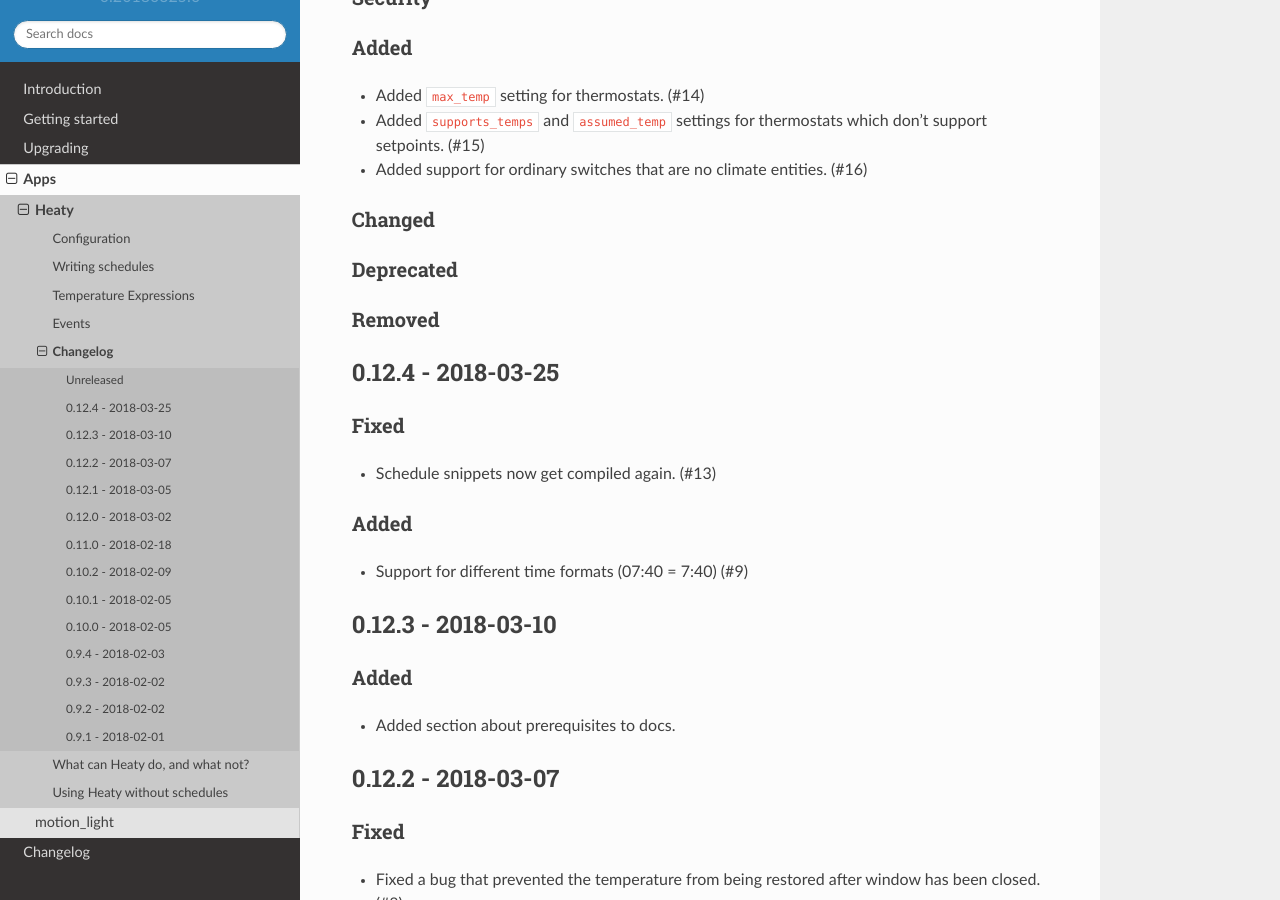
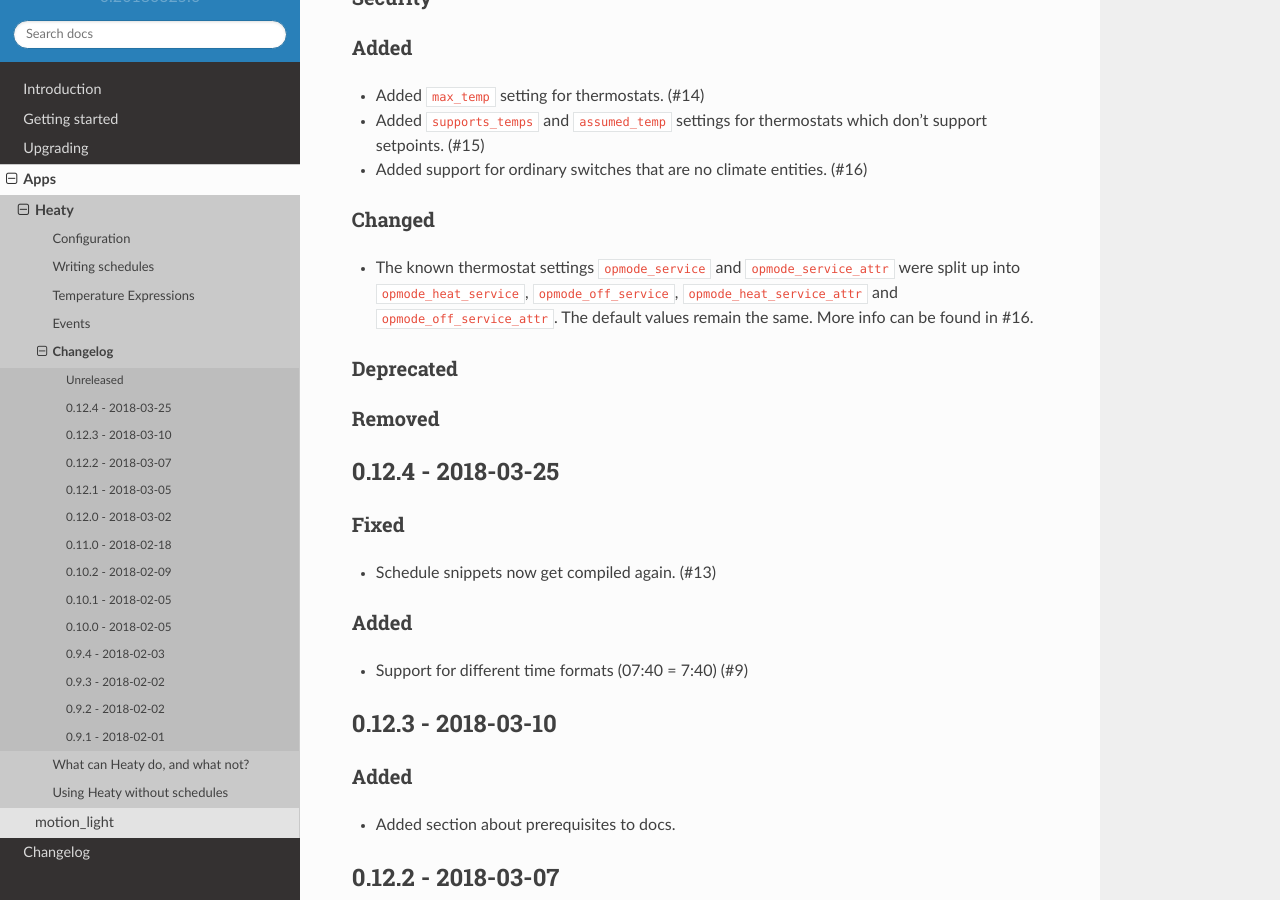
Before and after one commit to bob1de/hass-apps, a Sphinx documentation site: the page built from docs/apps/heaty/CHANGELOG.md, in a window 1280 px wide and 900 px high, scrolled down 378 px. Built offline with Sphinx 7.4.7 and the Read the Docs theme 2.0.0, drawn with Linux system fonts in a browser that asks for light colours.

Commit message:
[heaty] Explain changed parameter names in CHANGELOG.md

```diff
--- a/docs/apps/heaty/CHANGELOG.md
+++ b/docs/apps/heaty/CHANGELOG.md
@@ -19,6 +19,11 @@
 * Added support for ordinary switches that are no climate entities. (#16)
 
 ### Changed
+* The known thermostat settings ``opmode_service`` and
+  ``opmode_service_attr`` were split up into ``opmode_heat_service``,
+  ``opmode_off_service``, ``opmode_heat_service_attr`` and
+  ``opmode_off_service_attr``. The default values remain the same. More
+  info can be found in #16.
 
 ### Deprecated
 
```
